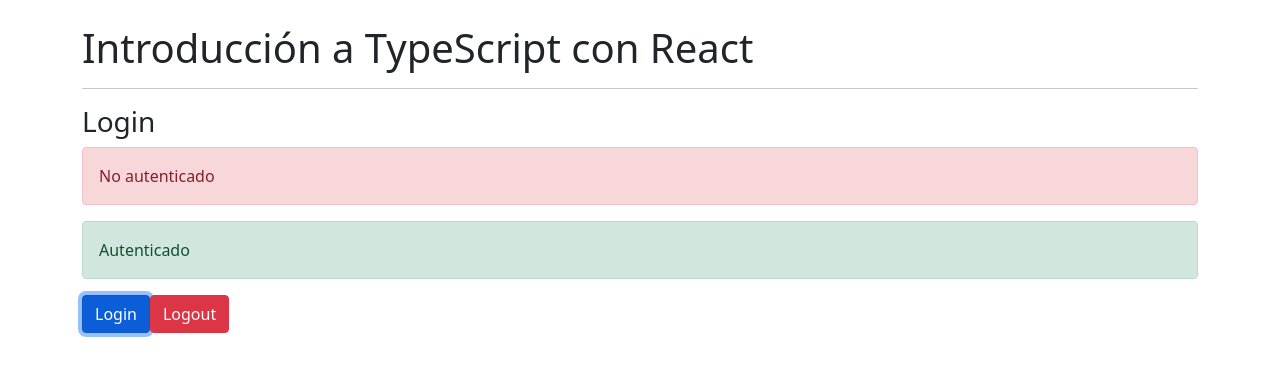
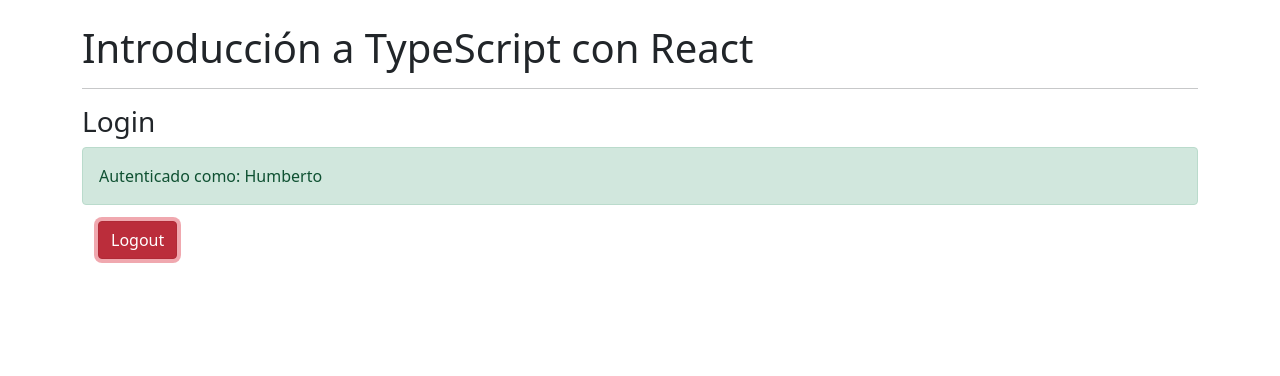
Before and after one commit to danieldamian09/react-typescript, a React (Vite) app: page / in a window 1280 px wide. Both pictures are taken after a click on the button "Login". Shown: the top 376 px of the page. Built offline with nearby package versions, Linux system fonts and the light colour scheme.

Commit message:
login and logout

```diff
--- a/src/components/Login.tsx
+++ b/src/components/Login.tsx
@@ -16,8 +16,16 @@ const initialState: AuthSate = {
 	nombre: "",
 };
 
+// Type para el payload de la accion Login
+type LoginActionPayload = {
+	username: string;
+	nombre: string;
+};
+
 // Creamos la accion que preferiblemte la manejamos como type (porque son objetos planos y no lo vamos a expandir en el futuro)
-type AuthAction = {type: "logout"};
+type AuthAction =
+	| {type: "logout"}
+	| {type: "login"; payload: LoginActionPayload};
 
 // Creamos la función (reducer) que recibe el estado y la acción(modifica el estado)
 const authReducer = (state: AuthSate, action: AuthAction): AuthSate => {
@@ -30,13 +38,25 @@ const authReducer = (state: AuthSate, action: AuthAction): AuthSate => {
 				nombre: "",
 			};
 
+		case "login":
+			const {username, nombre} = action.payload;
+			return {
+				validando: false,
+				token: "ABC123",
+				nombre,
+				username,
+			};
+
 		default:
 			return state;
 	}
 };
 
 const Login = () => {
-	const [{validando}, dispatch] = useReducer(authReducer, initialState);
+	const [{validando, token, nombre}, dispatch] = useReducer(
+		authReducer,
+		initialState
+	);
 
 	useEffect(() => {
 		setTimeout(() => {
@@ -44,10 +64,23 @@ const Login = () => {
 		}, 1500);
 	}, []);
 
+	// Funcion para disparar la accion de login
+	const login = () => {
+		dispatch({
+			type: "login",
+			payload: {username: "Humber09", nombre: "Humberto"},
+		});
+	};
+
+	const logout = () => {
+		dispatch({type: "logout"});
+	};
+
+	// Mensaje de validando en la UI
 	if (validando) {
 		return (
-      <>
-        <h3>Login</h3>
+			<>
+				<h3>Login</h3>
 				<div className="alert alert-info">Validando...</div>
 			</>
 		);
@@ -57,12 +90,21 @@ const Login = () => {
 		<>
 			<h3>Login</h3>
 
-			<div className="alert alert-danger">No autenticado</div>
+			{token ? (
+				<div className="alert alert-success">Autenticado como: {nombre}</div>
+			) : (
+				<div className="alert alert-danger">No Autenticado</div>
+			)}
 
-			<div className="alert alert-success">Autenticado</div>
-
-			<button className="btn btn-primary">Login</button>
-			<button className="btn btn-danger">Logout</button>
+			{token ? (
+				<button className="btn btn-danger mx-3" onClick={logout}>
+					Logout
+				</button>
+			) : (
+				<button className="btn btn-primary" onClick={login}>
+					Login
+				</button>
+			)}
 		</>
 	);
 };
```
